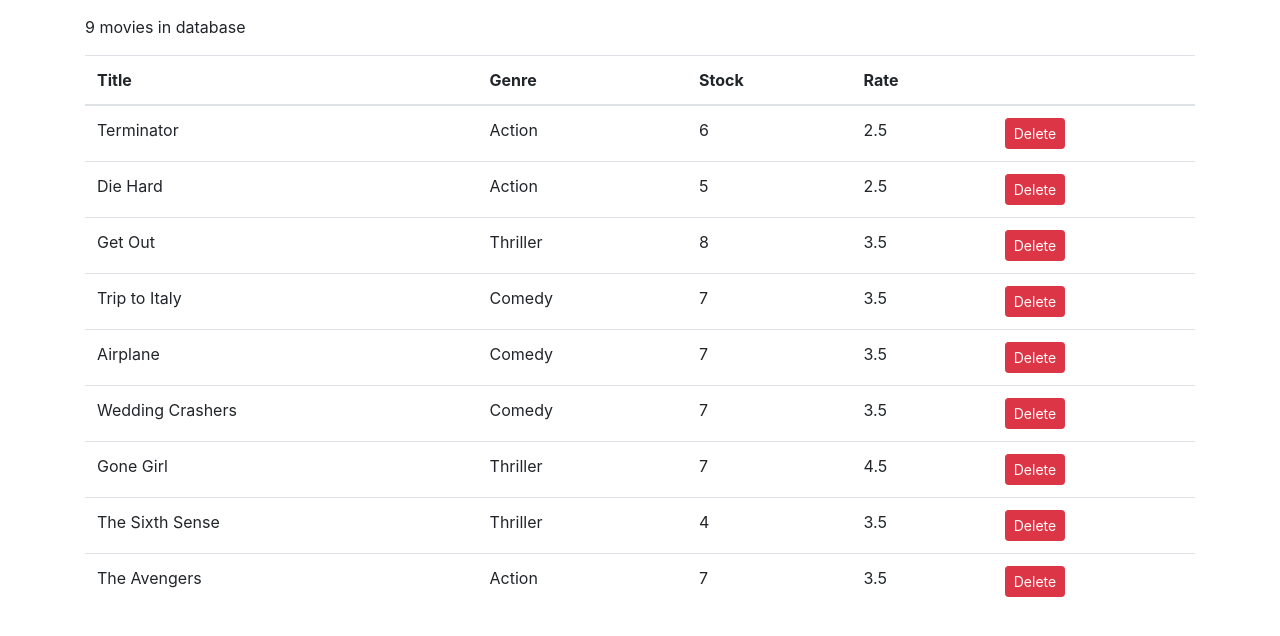
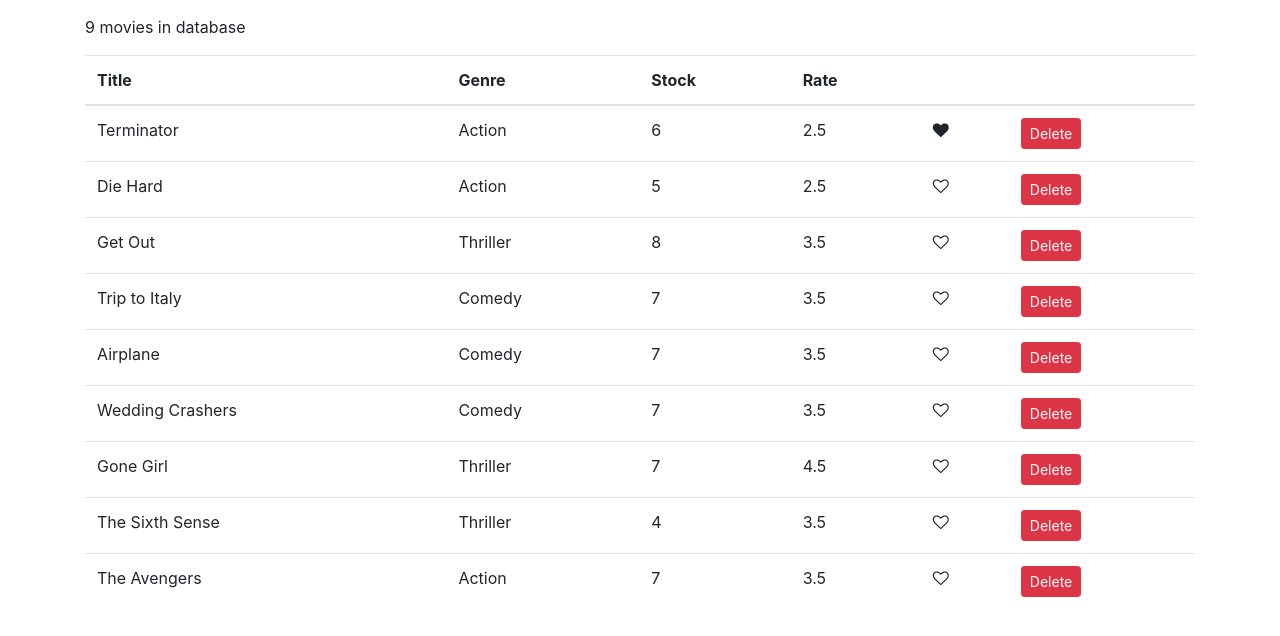
Before and after one commit to priyansh18/Vidly, a React (Create React App) app in the folder vidly/: page / in a window 1280 px wide. Shown: the top 636 px of the page. Built offline with nearby package versions, Linux system fonts and the light colour scheme.

Commit message:
Like component

```diff
--- /dev/null
+++ b/vidly/src/components/common/like.jsx
@@ -0,0 +1,19 @@
+import React, { Component } from "react";
+
+class Like extends Component {
+  // state = {  }
+  render() {
+    let classes = "fa fa-heart";
+    if (!this.props.liked) classes += "-o";
+    return (
+      <i
+        onClick={this.props.onClick}
+        className={classes}
+        style={{ cursor: "pointer" }}
+        aria-hidden="true"
+      ></i>
+    );
+  }
+}
+
+export default Like;
--- a/vidly/src/components/movies.jsx
+++ b/vidly/src/components/movies.jsx
@@ -1,5 +1,6 @@
 import React, { Component } from "react";
 import { getMovies } from "../services/fakeMovieService";
+import Like from "./common/like";
 
 class Movies extends Component {
   state = {
@@ -9,6 +10,15 @@
   handleDelete = (movie) => {
     // console.log(movie);
     const movies = this.state.movies.filter((m) => m._id != movie._id);
+    this.setState({ movies });
+  };
+
+  handleLike = (movie) => {
+    // console.log("Liked", movie);
+    const movies = [...this.state.movies];
+    const index = movies.indexOf(movie);
+    movies[index] = { ...movies[index] };
+    movies[index].liked = !movies[index].liked;
     this.setState({ movies });
   };
 
@@ -26,6 +36,7 @@
               <th>Stock</th>
               <th>Rate</th>
               <th></th>
+              <th></th>
             </tr>
           </thead>
           <tbody>
@@ -35,6 +46,12 @@
                 <td>{movie.genre.name}</td>
                 <td>{movie.numberInStock}</td>
                 <td>{movie.dailyRentalRate}</td>
+                <td>
+                  <Like
+                    liked={movie.liked}
+                    onClick={() => this.handleLike(movie)}
+                  />
+                </td>
                 <td>
                   <button
                     onClick={() => this.handleDelete(movie)}
--- a/vidly/src/services/fakeMovieService.js
+++ b/vidly/src/services/fakeMovieService.js
@@ -7,64 +7,65 @@
     genre: { _id: "5b21ca3eeb7f6fbccd471818", name: "Action" },
     numberInStock: 6,
     dailyRentalRate: 2.5,
-    publishDate: "2018-01-03T19:04:28.809Z"
+    publishDate: "2018-01-03T19:04:28.809Z",
+    liked: true,
   },
   {
     _id: "5b21ca3eeb7f6fbccd471816",
     title: "Die Hard",
     genre: { _id: "5b21ca3eeb7f6fbccd471818", name: "Action" },
     numberInStock: 5,
-    dailyRentalRate: 2.5
+    dailyRentalRate: 2.5,
   },
   {
     _id: "5b21ca3eeb7f6fbccd471817",
     title: "Get Out",
     genre: { _id: "5b21ca3eeb7f6fbccd471820", name: "Thriller" },
     numberInStock: 8,
-    dailyRentalRate: 3.5
+    dailyRentalRate: 3.5,
   },
   {
     _id: "5b21ca3eeb7f6fbccd471819",
     title: "Trip to Italy",
     genre: { _id: "5b21ca3eeb7f6fbccd471814", name: "Comedy" },
     numberInStock: 7,
-    dailyRentalRate: 3.5
+    dailyRentalRate: 3.5,
   },
   {
     _id: "5b21ca3eeb7f6fbccd47181a",
     title: "Airplane",
     genre: { _id: "5b21ca3eeb7f6fbccd471814", name: "Comedy" },
     numberInStock: 7,
-    dailyRentalRate: 3.5
+    dailyRentalRate: 3.5,
   },
   {
     _id: "5b21ca3eeb7f6fbccd47181b",
     title: "Wedding Crashers",
     genre: { _id: "5b21ca3eeb7f6fbccd471814", name: "Comedy" },
     numberInStock: 7,
-    dailyRentalRate: 3.5
+    dailyRentalRate: 3.5,
   },
   {
     _id: "5b21ca3eeb7f6fbccd47181e",
     title: "Gone Girl",
     genre: { _id: "5b21ca3eeb7f6fbccd471820", name: "Thriller" },
     numberInStock: 7,
-    dailyRentalRate: 4.5
+    dailyRentalRate: 4.5,
   },
   {
     _id: "5b21ca3eeb7f6fbccd47181f",
     title: "The Sixth Sense",
     genre: { _id: "5b21ca3eeb7f6fbccd471820", name: "Thriller" },
     numberInStock: 4,
-    dailyRentalRate: 3.5
+    dailyRentalRate: 3.5,
   },
   {
     _id: "5b21ca3eeb7f6fbccd471821",
     title: "The Avengers",
     genre: { _id: "5b21ca3eeb7f6fbccd471818", name: "Action" },
     numberInStock: 7,
-    dailyRentalRate: 3.5
-  }
+    dailyRentalRate: 3.5,
+  },
 ];
 
 export function getMovies() {
@@ -72,13 +73,13 @@
 }
 
 export function getMovie(id) {
-  return movies.find(m => m._id === id);
+  return movies.find((m) => m._id === id);
 }
 
 export function saveMovie(movie) {
-  let movieInDb = movies.find(m => m._id === movie._id) || {};
+  let movieInDb = movies.find((m) => m._id === movie._id) || {};
   movieInDb.name = movie.name;
-  movieInDb.genre = genresAPI.genres.find(g => g._id === movie.genreId);
+  movieInDb.genre = genresAPI.genres.find((g) => g._id === movie.genreId);
   movieInDb.numberInStock = movie.numberInStock;
   movieInDb.dailyRentalRate = movie.dailyRentalRate;
 
@@ -91,7 +92,7 @@
 }
 
 export function deleteMovie(id) {
-  let movieInDb = movies.find(m => m._id === id);
+  let movieInDb = movies.find((m) => m._id === id);
   movies.splice(movies.indexOf(movieInDb), 1);
   return movieInDb;
 }
```
